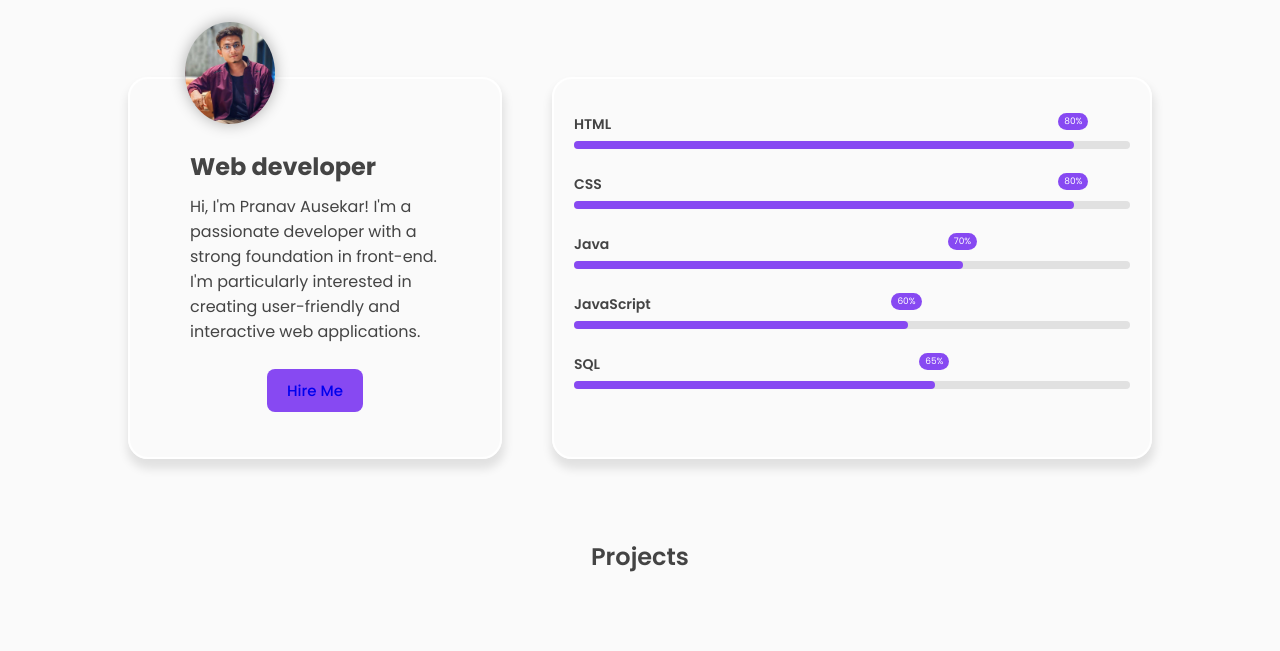
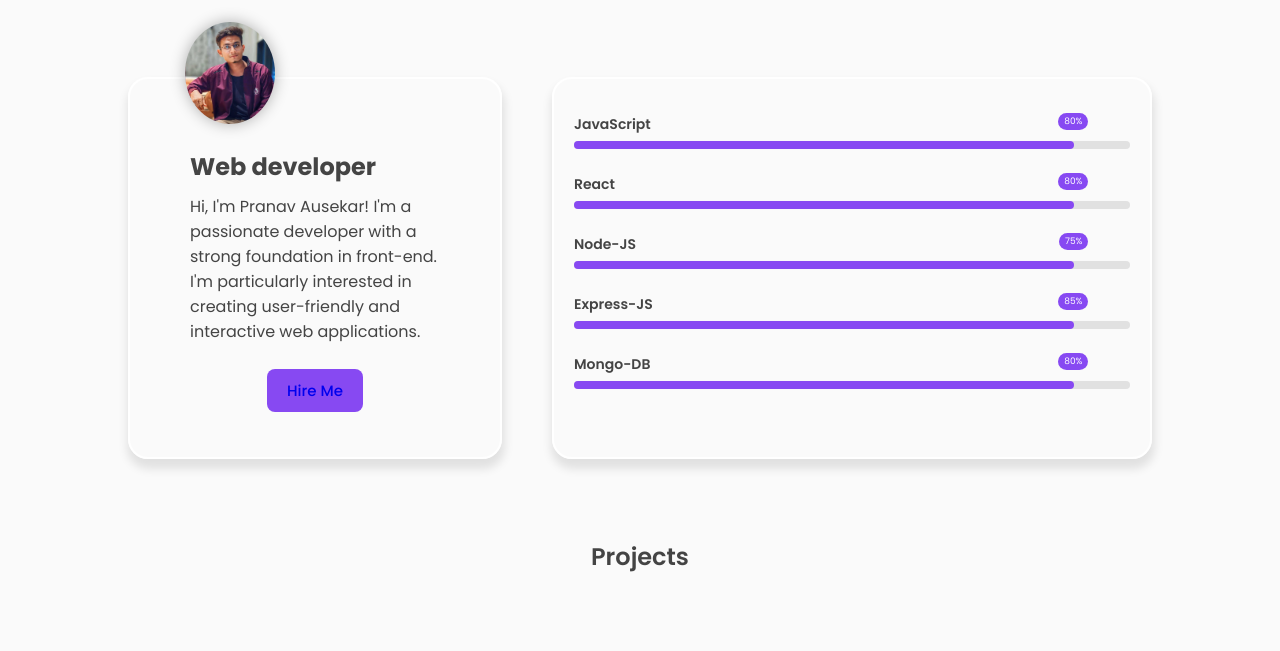
Before and after one commit to Pranav-Ausekar/Sunstone-Project-3_Portfolio-Website, a plain HTML site: page index.html in a window 1280 px wide. Shown: the part 838-1489 px from the top of the page. Drawn offline with nearby package versions, Linux system fonts and the light colour scheme; a web font is replaced by a local one.

Commit message:
updated language

```diff
--- a/index.html
+++ b/index.html
@@ -147,8 +147,8 @@
                     <div class="skills">
 
                         <div class="skill-box">
-                            <span class="title">HTML</span>
-                            <div class="skill-bar html">
+                            <span class="title">JavaScript</span>
+                            <div class="skill-bar JavaScript">
                                 <span class="skill-per">
                                     <span class="tooltip">80%</span>
                                 </span>
@@ -156,8 +156,8 @@
                         </div>
 
                         <div class="skill-box">
-                            <span class="title">CSS</span>
-                            <div class="skill-bar css">
+                            <span class="title">React</span>
+                            <div class="skill-bar React">
                                 <span class="skill-per">
                                     <span class="tooltip">80%</span>
                                 </span>
@@ -165,28 +165,28 @@
                         </div>
 
                         <div class="skill-box">
-                            <span class="title">Java</span>
+                            <span class="title">Node-JS</span>
                             <div class="skill-bar">
-                                <span class="skill-per java">
-                                    <span class="tooltip">70%</span>
+                                <span class="skill-per Node-JS">
+                                    <span class="tooltip">75%</span>
                                 </span>
                             </div>
                         </div>
 
                         <div class="skill-box">
-                            <span class="title">JavaScript</span>
+                            <span class="title">Express-JS</span>
                             <div class="skill-bar">
-                                <span class="skill-per javascript">
-                                    <span class="tooltip">60%</span>
+                                <span class="skill-per Express-JS">
+                                    <span class="tooltip">85%</span>
                                 </span>
                             </div>
                         </div>
 
                         <div class="skill-box">
-                            <span class="title">SQL</span>
+                            <span class="title">Mongo-DB</span>
                             <div class="skill-bar">
-                                <span class="skill-per sql">
-                                    <span class="tooltip">65%</span>
+                                <span class="skill-per Mongo-DB">
+                                    <span class="tooltip">80%</span>
                                 </span>
                             </div>
                         </div>
```
